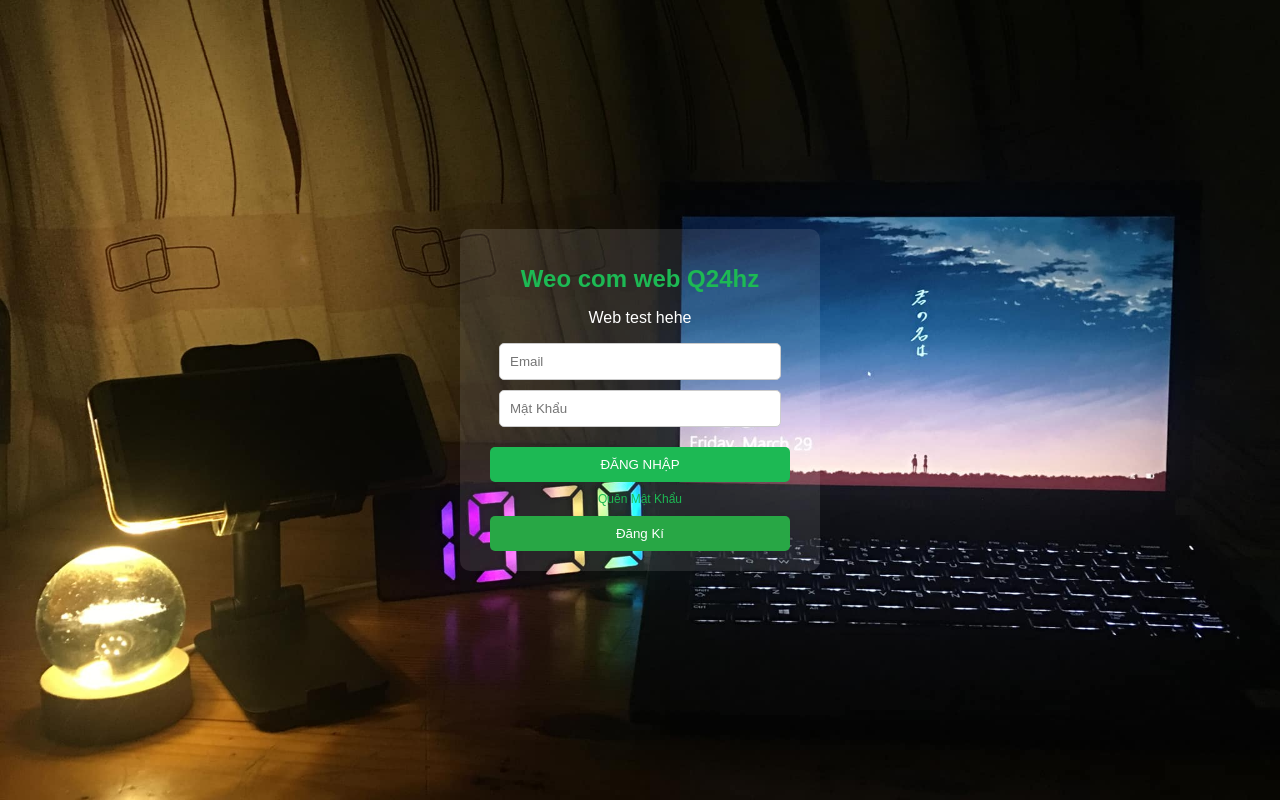
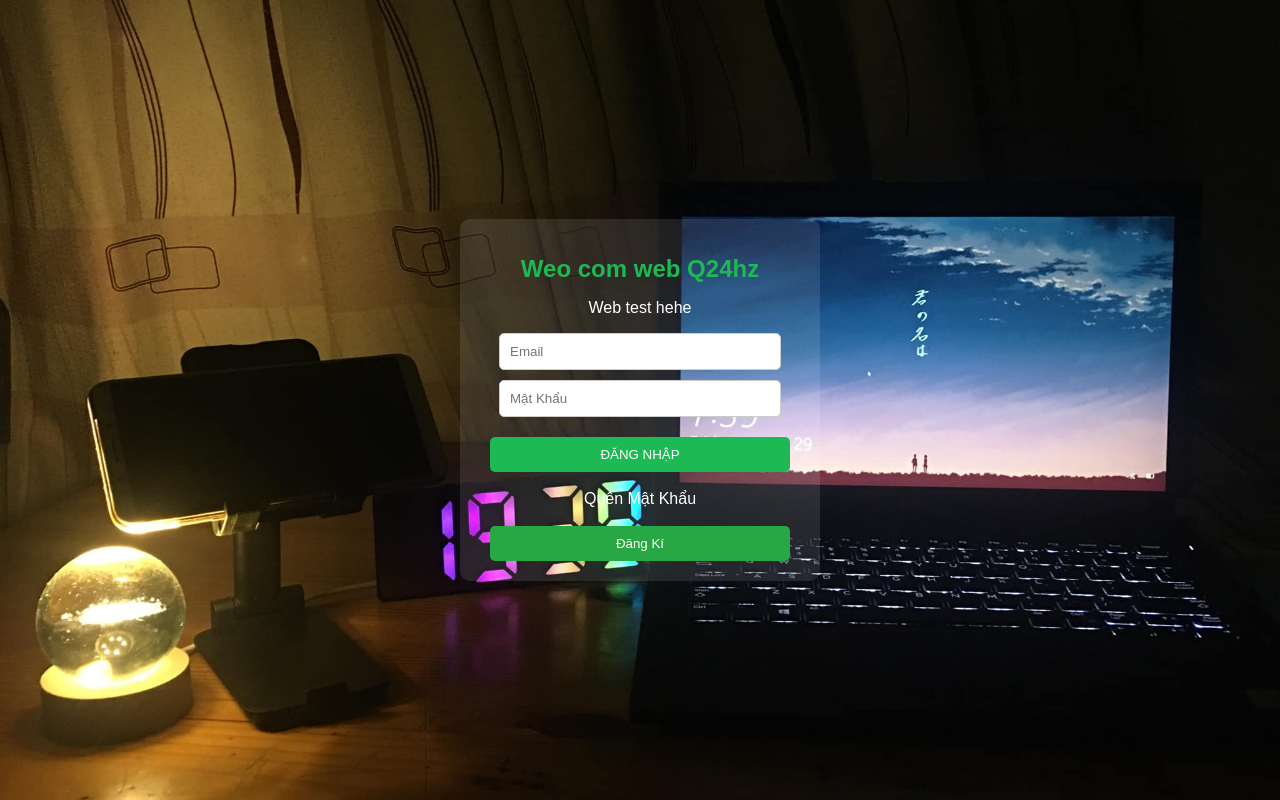
Before and after one commit to Q24Hz/Q24Hz, a plain HTML site: page index.html in a window 1280 px wide. Drawn offline with Linux system fonts and the light colour scheme; no server answers.

Commit message:
update 6

```diff
--- a/main.css
+++ b/main.css
@@ -58,8 +58,12 @@ a {
     color: #1DB954;
     text-decoration: none;
     display: block;
+     color: white;
+    border: none;
+    border-radius: 5px;
     margin-top: 10px;
-    font-size: 12px;
+    cursor: pointer;
+    padding: 8px;
 }
 
 #register-btn, #submit-register-btn {
```
